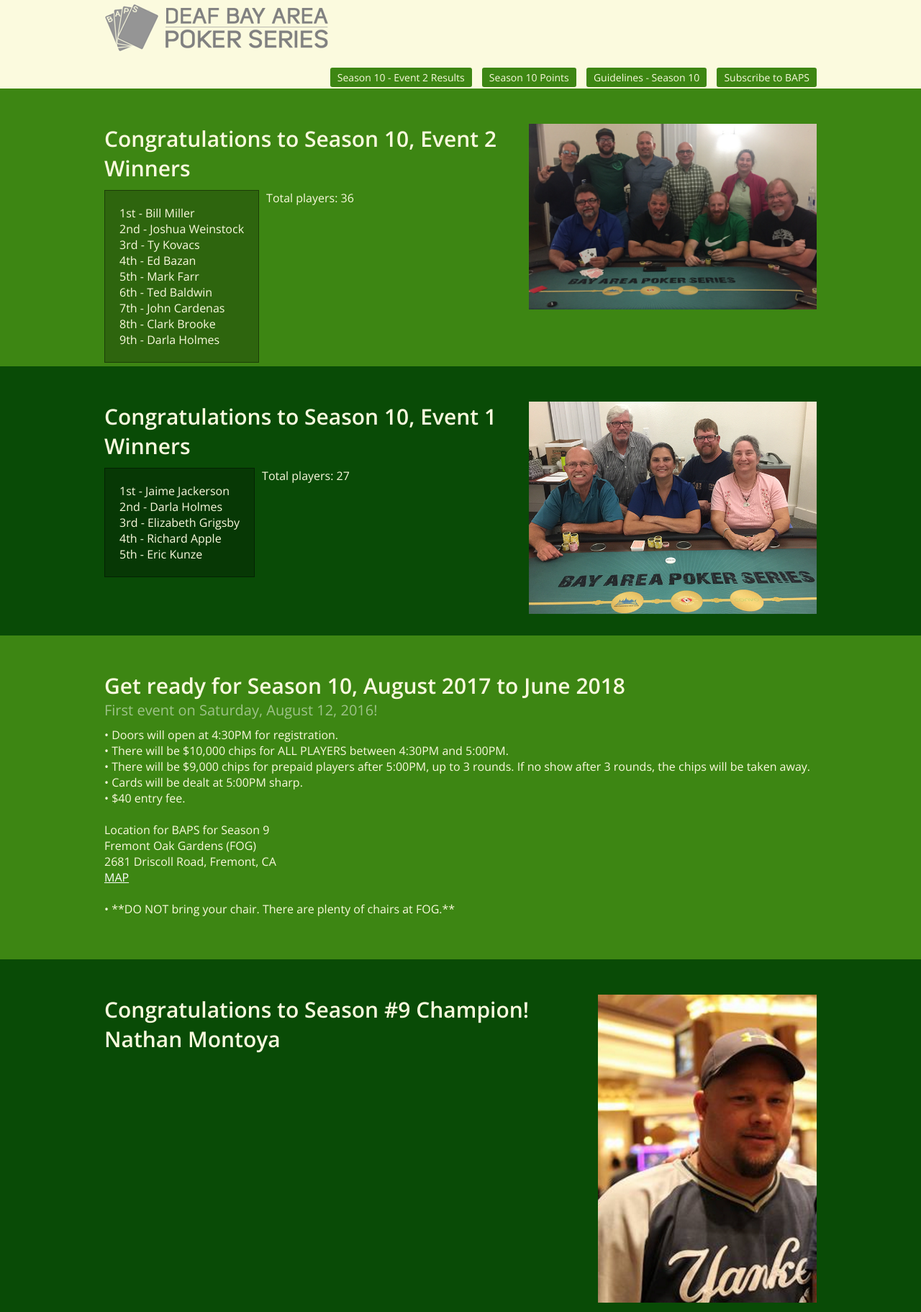
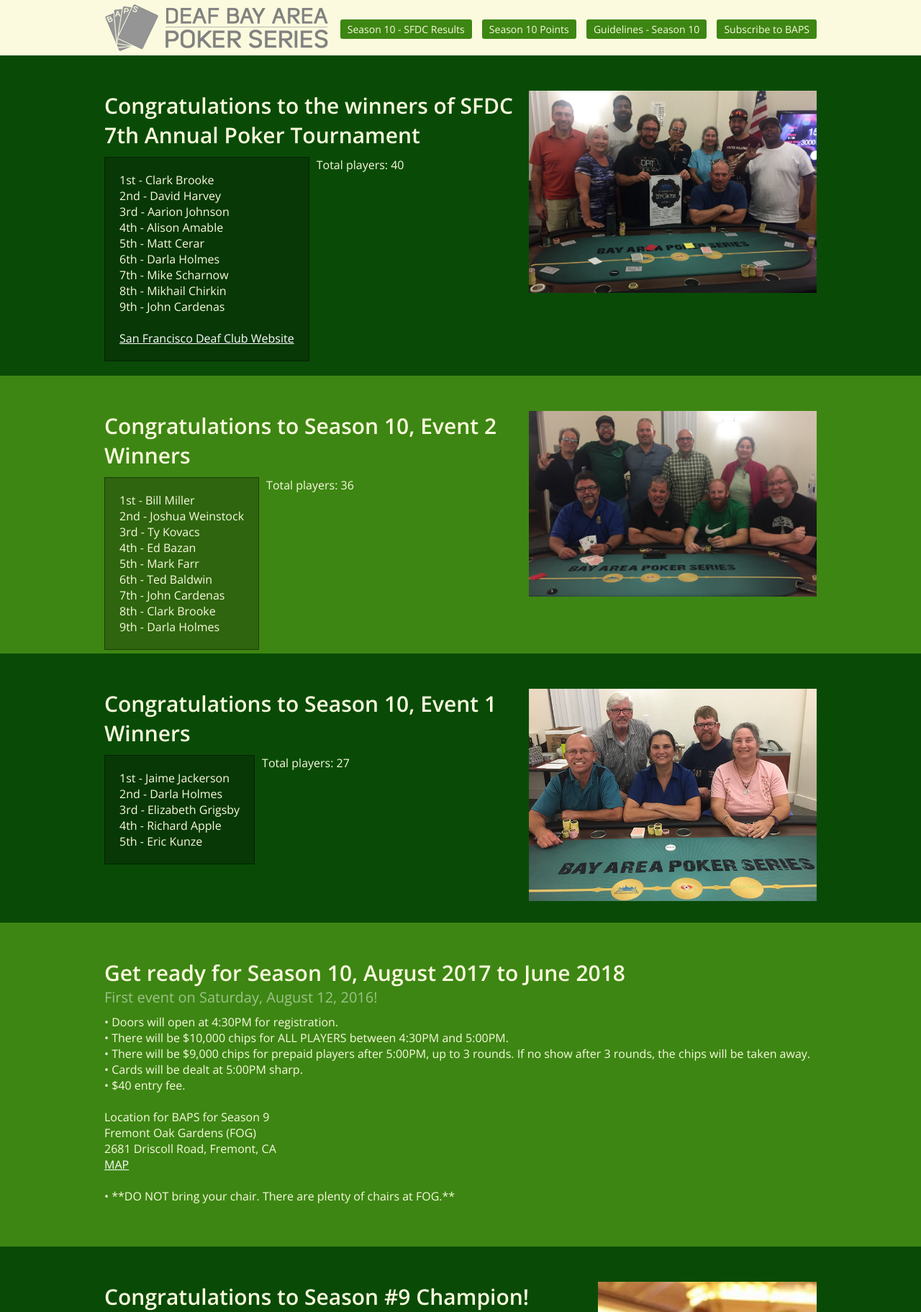
Before and after one commit to chadwtaylor/baps, a PHP site: page / in a window 1280 px wide. Shown: the top 1823 px of the page at 72% size. Run offline with PHP 8.4, Linux system fonts and the light colour scheme.

Commit message:
Season 10 SFDC event

```diff
--- a/index.php
+++ b/index.php
@@ -18,13 +18,49 @@
 				<div id="logo"></div>
 			</a>
 			<nav id="main">
-				<a href="downloads/season10/baps-season10-event2.pdf" target="_blank">Season 10 - Event 2 Results</a>
+				<a href="downloads/season10/baps-season10-SFDC.pdf" target="_blank">Season 10 - SFDC Results</a>
 				<a href="downloads/season10/baps-season10-points.pdf" target="_blank">Season 10 Points</a>
 				<a href="downloads/guidelines10.pdf" target="_blank">Guidelines - Season 10</a>
 				<a href="http://eepurl.com/n5HGH" target="_blank">Subscribe to BAPS</a>
 			</nav>
 		</section>
 	</header>
+	<section id="bottom">
+		<section class="page clearfix">
+			<br />
+			<br />
+			<img src="images/season-10/sfdcevent.png" width="400" style="float:right; margin: 0 0 10px 0;" />
+			<h1>Congratulations to the winners of SFDC 7th Annual Poker Tournament</h1>
+			<p>
+				<div class="left schedule">
+					1st - Clark Brooke
+					<br />
+					2nd - David Harvey
+					<br />
+					3rd - Aarion Johnson
+					<br />
+					4th - Alison Amable
+					<br />
+					5th - Matt Cerar
+					<br />
+					6th - Darla Holmes
+					<br />
+					7th - Mike Scharnow
+					<br />
+					8th - Mikhail Chirkin
+					<br />
+					9th - John Cardenas
+					<br />
+					<br />
+					<a href="http://www.sfdeafclub.org/2017/09/14/sfdc-poker-tourney-2017-oct-7/" target="_blank">San Francisco Deaf Club Website</a>
+				</div>
+                Total players: 40
+				<br/>
+			</p>
+			<br />
+			<br />
+		</section>
+	</section>
 	<section id="top">
 		<section class="page clearfix">
 			<br />
@@ -151,9 +187,9 @@
 				<br>
 				<span class="completed">Event 2: Sep 9, 2017</span>
 				<br>
-				<span class="next">Event 3: Oct 7, 2017</span>
+				<span class="completed"><a href="http://www.sfdeafclub.org/2017/09/14/sfdc-poker-tourney-2017-oct-7/" target="_blank"> SFDC Tourney: Oct 7, 2017</a></span>
 				<br>
-				<span class="">SFDC Tourney: Nov 11, 2017</span>
+				<span class="next">Event 3: Nov 11, 2017</span>
 				<br>
 				<span class="">Event 4: Jan 20, 2018</span>
 				<br>
```
Also changed, not shown: images/season-10/sfdcevent.png (added), 2 other files.
